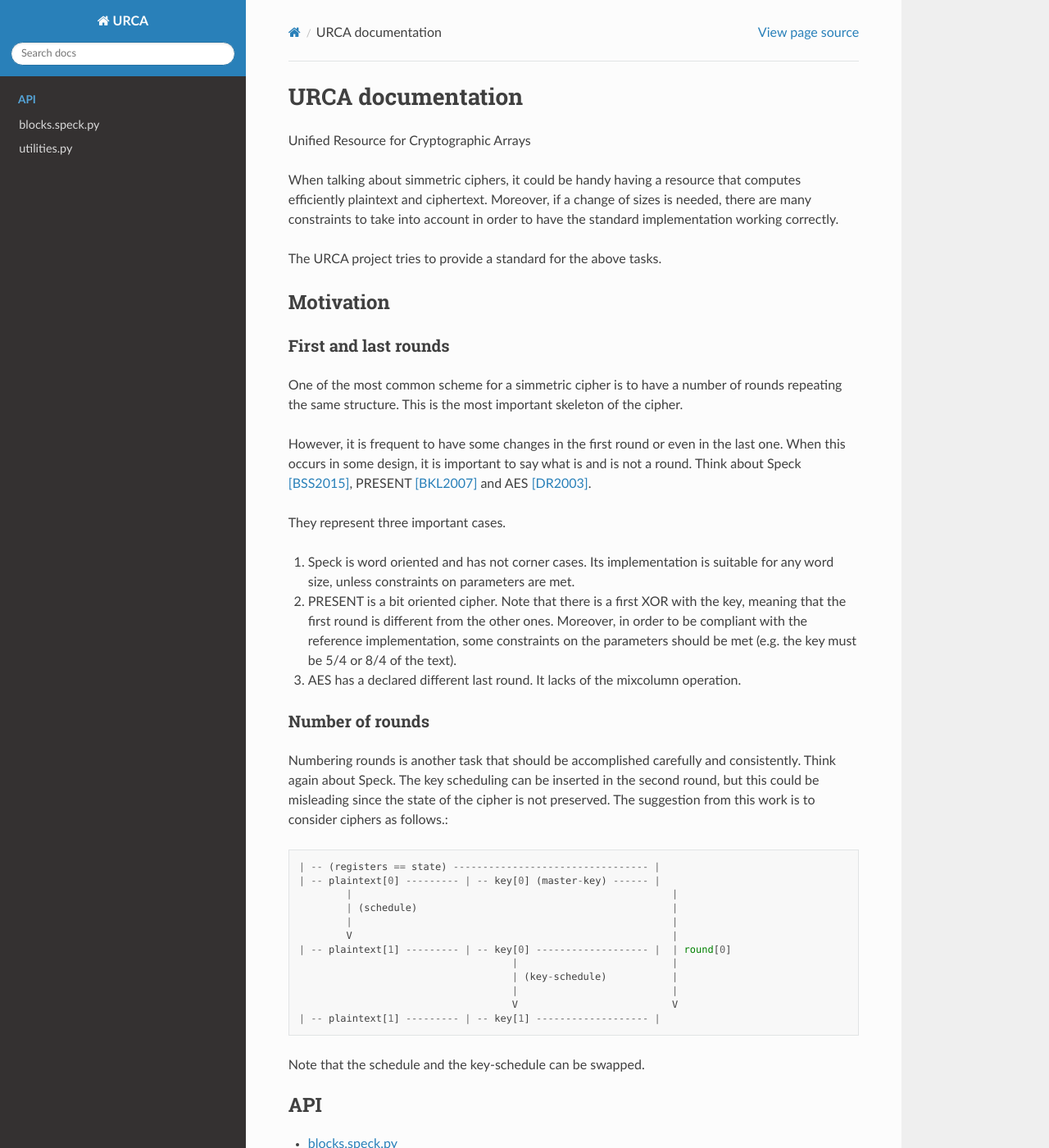
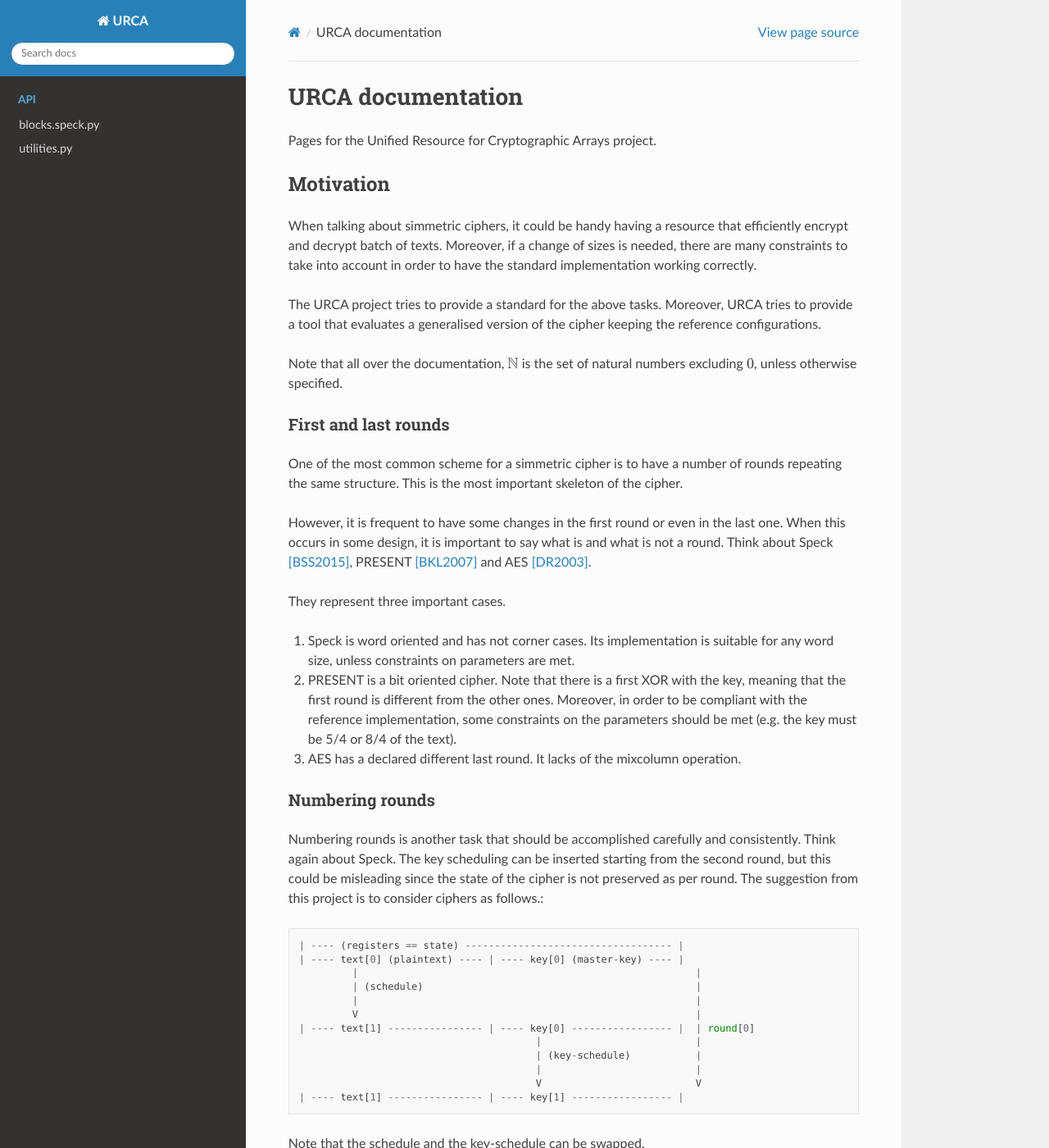
Before and after one commit to ale-depi/urca, a Sphinx documentation site: the page built from docs/source/index.rst, in a window 1280 px wide and 1400 px high. Shown: the whole window at 82% size. Built offline with Sphinx 7.4.7 and the Read the Docs theme 3.1.0, drawn with Linux system fonts in a browser that asks for light colours; some of the changed text lies outside the part shown.

Commit message:
docs(Speck): improve the cipher documentation
The documentation of Speck has been improved taking into account the
generalisation.

An extension handling LaTeX code has been added to improve the graphic
of the documentation.

```diff
--- a/docs/source/conf.py
+++ b/docs/source/conf.py
@@ -18,6 +18,7 @@ release = "0.1.0"
 
 extensions = [
     "sphinx.ext.autodoc",
+    "sphinx.ext.mathjax",
     "sphinx.ext.napoleon",
 ]
 exclude_patterns = []
--- a/docs/source/index.rst
+++ b/docs/source/index.rst
@@ -1,17 +1,22 @@
 URCA documentation
 ==================
 
-Unified Resource for Cryptographic Arrays
+Pages for the Unified Resource for Cryptographic Arrays project.
+
+Motivation
+----------
 
 When talking about simmetric ciphers, it could be handy having a resource that
-computes efficiently plaintext and ciphertext. Moreover, if a change of sizes
+efficiently encrypt and decrypt batch of texts. Moreover, if a change of sizes
 is needed, there are many constraints to take into account in order to have the
 standard implementation working correctly.
 
-The URCA project tries to provide a standard for the above tasks.
+The URCA project tries to provide a standard for the above tasks. Moreover,
+URCA tries to provide a tool that evaluates a generalised version of the cipher
+keeping the reference configurations.
 
-Motivation
-----------
+Note that all over the documentation, :math:`\mathbb{N}` is the set of natural
+numbers excluding :math:`0`, unless otherwise specified.
 
 First and last rounds
 ^^^^^^^^^^^^^^^^^^^^^
@@ -22,7 +27,7 @@ cipher.
 
 However, it is frequent to have some changes in the first round or even in the
 last one. When this occurs in some design, it is important to say what is and
-is not a round. Think about Speck [BSS2015]_, PRESENT [BKL2007]_ and AES
+what is not a round. Think about Speck [BSS2015]_, PRESENT [BKL2007]_ and AES
 [DR2003]_.
 
 They represent three important cases.
@@ -37,29 +42,33 @@ They represent three important cases.
 #. AES has a declared different last round. It lacks of the mixcolumn
    operation.
 
-Number of rounds
+Numbering rounds
 ^^^^^^^^^^^^^^^^
 
 Numbering rounds is another task that should be accomplished carefully and
-consistently. Think again about Speck. The key scheduling can be inserted in
-the second round, but this could be misleading since the state of the cipher
-is not preserved. The suggestion from this work is to consider ciphers as
-follows.::
+consistently. Think again about Speck. The key scheduling can be inserted
+starting from the second round, but this could be misleading since the state of
+the cipher is not preserved as per round. The suggestion from this project is
+to consider ciphers as follows.::
 
-   | -- (registers == state) --------------------------------- |
-   | -- plaintext[0] --------- | -- key[0] (master-key) ------ |
-           |                                                      |
-           | (schedule)                                           |
-           |                                                      |
-           V                                                      |
-   | -- plaintext[1] --------- | -- key[0] ------------------- |  | round[0]
-                                       |                          |
-                                       | (key-schedule)           |
-                                       |                          |
-                                       V                          V
-   | -- plaintext[1] --------- | -- key[1] ------------------- |
+   | ---- (registers == state) ----------------------------------- |
+   | ---- text[0] (plaintext) ---- | ---- key[0] (master-key) ---- |
+            |                                                         |
+            | (schedule)                                              |
+            |                                                         |
+            V                                                         |
+   | ---- text[1] ---------------- | ---- key[0] ----------------- |  | round[0]
+                                           |                          |
+                                           | (key-schedule)           |
+                                           |                          |
+                                           V                          V
+   | ---- text[1] ---------------- | ---- key[1] ----------------- |
 
 Note that the schedule and the key-schedule can be swapped.
+
+Moreover, the proposed standard from this project is to use 0 as index for the
+plaintext and the master-key and considering both the starting round and the
+number of rounds for encryption/decryption.
 
 .. toctree::
    :maxdepth: 1
--- a/pyproject.toml
+++ b/pyproject.toml
@@ -27,8 +27,10 @@ classifiers = [
 ]
 
 [project.urls]
-Homepage = "https://github.com/ale-depi/urca"
+Documentation = "https://ale-depi.github.io/urca/"
+Changelog = "https://github.com/ale-depi/urca/blob/main/CHANGELOG.md"
 Issues = "https://github.com/ale-depi/urca/issues"
+Repository = "https://github.com/ale-depi/urca"
 
 [tool.ruff]
 line-length = 100
```
Also changed, not shown: docs/source/blocks/speck.rst (+14 -1 lines).
